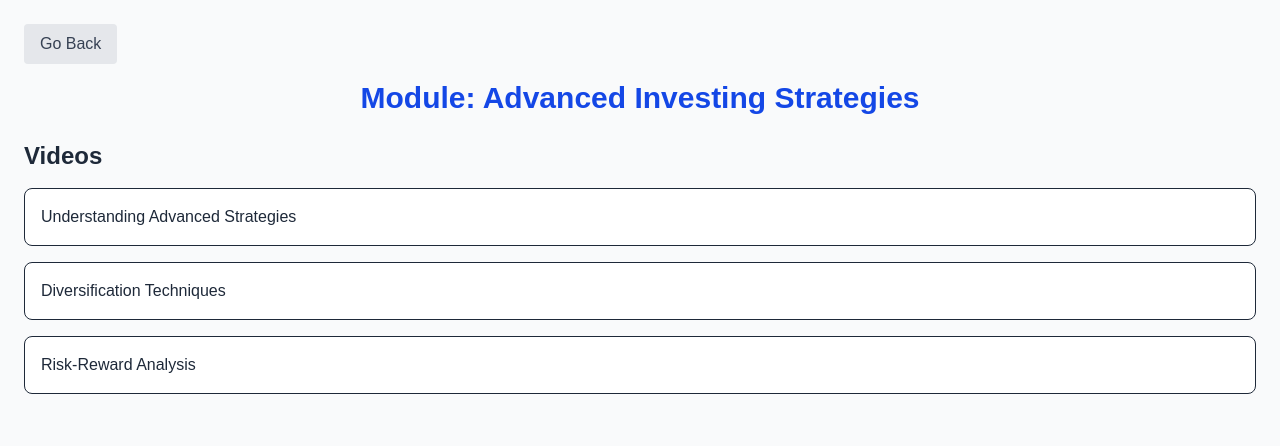
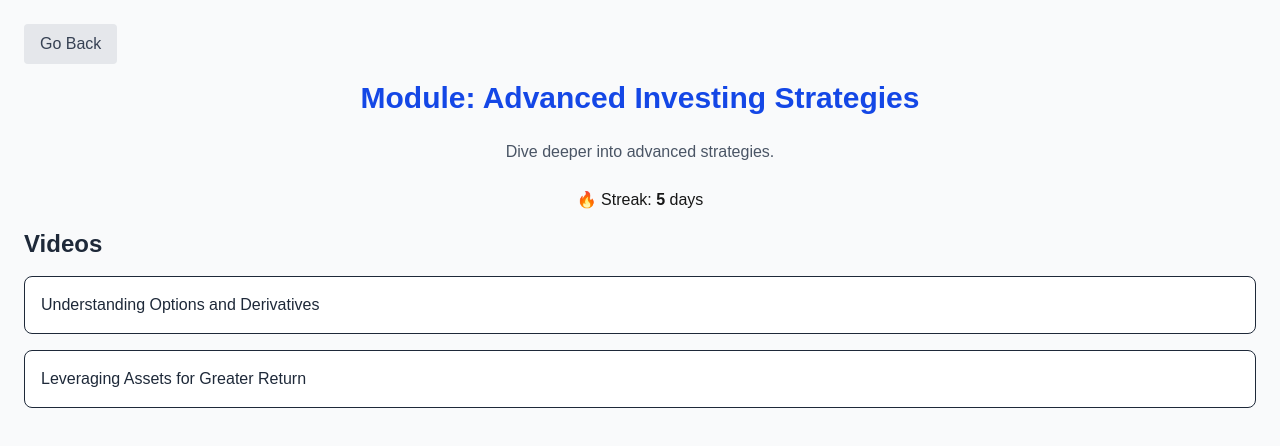
Before and after one commit to ayang21/Echelon, a Next.js app in the folder echelon/: page /modules/2 in a window 1280 px wide. Shown: the top 446 px of the page. Built offline with nearby package versions, Linux system fonts and the light colour scheme.

Commit message:
Feat: render the modules dynamically and consolidating the three files into one [id] file using Next.js

```diff
--- a/echelon/app/modules/2/page.tsx
+++ /dev/null
@@ -1,51 +0,0 @@
-'use client';
-
-import { useState } from 'react';
-import Link from 'next/link';
-
-const videos = [
-  { id: 1, title: 'Understanding Advanced Strategies', url: 'https://www.youtube.com/watch?v=example4' },
-  { id: 2, title: 'Diversification Techniques', url: 'https://www.youtube.com/watch?v=example5' },
-  { id: 3, title: 'Risk-Reward Analysis', url: 'https://www.youtube.com/watch?v=example6' },
-];
-
-export default function Module2Page() {
-  const [progress, setProgress] = useState<number[]>([]);
-
-  const handleVideoComplete = (videoId: number) => {
-    if (!progress.includes(videoId)) {
-      setProgress([...progress, videoId]);
-    }
-  };
-
-  return (
-    <div className="min-h-screen bg-gray-50 p-6">
-      <div className="mb-4">
-        <Link href="/modules">
-          <button className="bg-gray-200 text-gray-700 px-4 py-2 rounded hover:bg-gray-300 transition">
-            Go Back
-          </button>
-        </Link>
-      </div>
-      <h1 className="text-3xl font-bold text-center text-blue-700 mb-6">Module: Advanced Investing Strategies</h1>
-      <div className="mb-6">
-        <h2 className="text-2xl font-semibold text-gray-800 mb-4">Videos</h2>
-        <ul>
-          {videos.map((video, index) => (
-            <li key={video.id} className="mb-4">
-              <button
-                onClick={() => handleVideoComplete(video.id)}
-                disabled={index > 0 && !progress.includes(videos[index - 1].id)}
-                className={`block w-full text-left p-4 border rounded-lg text-gray-800 ${
-                  progress.includes(video.id) ? 'bg-green-100' : 'bg-white'
-                }`}
-              >
-                {video.title}
-              </button>
-            </li>
-          ))}
-        </ul>
-      </div>
-    </div>
-  );
-}
--- a/echelon/app/modules/3/page.tsx
+++ /dev/null
@@ -1,51 +0,0 @@
-'use client';
-
-import { useState } from 'react';
-import Link from 'next/link';
-
-const videos = [
-  { id: 1, title: 'Introduction to Risk Management', url: 'https://www.youtube.com/watch?v=example7' },
-  { id: 2, title: 'Assessing Risk Levels', url: 'https://www.youtube.com/watch?v=example8' },
-  { id: 3, title: 'Mitigating Investment Risks', url: 'https://www.youtube.com/watch?v=example9' },
-];
-
-export default function Module3Page() {
-  const [progress, setProgress] = useState<number[]>([]);
-
-  const handleVideoComplete = (videoId: number) => {
-    if (!progress.includes(videoId)) {
-      setProgress([...progress, videoId]);
-    }
-  };
-
-  return (
-    <div className="min-h-screen bg-gray-50 p-6">
-      <div className="mb-4">
-        <Link href="/modules">
-          <button className="bg-gray-200 text-gray-700 px-4 py-2 rounded hover:bg-gray-300 transition">
-            Go Back
-          </button>
-        </Link>
-      </div>
-      <h1 className="text-3xl font-bold text-center text-blue-700 mb-6">Module: Risk Management</h1>
-      <div className="mb-6">
-        <h2 className="text-2xl font-semibold text-gray-800 mb-4">Videos</h2>
-        <ul>
-          {videos.map((video, index) => (
-            <li key={video.id} className="mb-4">
-              <button
-                onClick={() => handleVideoComplete(video.id)}
-                disabled={index > 0 && !progress.includes(videos[index - 1].id)}
-                className={`block w-full text-left p-4 border rounded-lg text-gray-800 ${
-                  progress.includes(video.id) ? 'bg-green-100' : 'bg-white'
-                }`}
-              >
-                {video.title}
-              </button>
-            </li>
-          ))}
-        </ul>
-      </div>
-    </div>
-  );
-}
--- a/echelon/app/modules/1/page.tsx
+++ b/echelon/app/modules/[id]/page.tsx
@@ -3,9 +3,18 @@
 import { useEffect, useState } from 'react';
 import Link from 'next/link';
 import Quiz from '../../Components/Quiz';
+import StreakTracker from '../../Components/StreakTracker';
 
-export default function Module1Page() {
-  const [moduleData, setModuleData] = useState<any>(null);
+type Module = {
+  id: string;
+  title: string;
+  description: string;
+  videos: { id: number; title: string; url: string }[];
+  quiz: { id: number; question: string; options: string[]; correct: number }[];
+};
+
+export default function ModulePage({ params }: { params: { id: string } }) {
+  const [moduleData, setModuleData] = useState<Module | null>(null);
   const [progress, setProgress] = useState<number[]>([]);
   const [quizCompleted, setQuizCompleted] = useState(false);
 
@@ -13,11 +22,11 @@ export default function Module1Page() {
     fetch('/data/sampleData.json')
       .then((res) => res.json())
       .then((data) => {
-        const thisModule = data.modules.find((mod: any) => mod.id === '1');
-        setModuleData(thisModule);
+        const thisModule = data.modules.find((mod: Module) => mod.id === params.id);
+        setModuleData(thisModule || null);
       })
       .catch((err) => console.error('Failed to load module data:', err));
-  }, []);
+  }, [params.id]);
 
   const handleVideoComplete = (videoId: number) => {
     if (!progress.includes(videoId)) {
@@ -44,11 +53,14 @@ export default function Module1Page() {
       <h1 className="text-3xl font-bold text-center text-blue-700 mb-6">
         Module: {moduleData.title}
       </h1>
+      <p className="text-center text-gray-600 mb-6">{moduleData.description}</p>
+
+      <StreakTracker days={5} />
 
       <div className="mb-6">
         <h2 className="text-2xl font-semibold text-gray-800 mb-4">Videos</h2>
         <ul>
-          {moduleData.videos.map((video: any, index: number) => (
+          {moduleData.videos.map((video, index) => (
             <li key={video.id} className="mb-4">
               <button
                 onClick={() => handleVideoComplete(video.id)}
@@ -67,11 +79,14 @@ export default function Module1Page() {
       {progress.length === moduleData.videos.length && !quizCompleted && (
         <div className="mb-6">
           <h2 className="text-2xl font-semibold text-gray-800 mb-4">Quiz</h2>
-          <Quiz
-            question={moduleData.quiz[0].question}
-            options={moduleData.quiz[0].options}
-            correct={moduleData.quiz[0].correct}
-          />
+          {moduleData.quiz.map((quizItem) => (
+            <Quiz
+              key={quizItem.id}
+              question={quizItem.question}
+              options={quizItem.options}
+              correct={quizItem.correct}
+            />
+          ))}
           <button
             onClick={handleQuizComplete}
             className="mt-4 bg-blue-500 text-white px-4 py-2 rounded hover:bg-blue-600 transition"
```
Also changed, not shown: echelon/public/Data/sampleData.json (+7 -35 lines).
